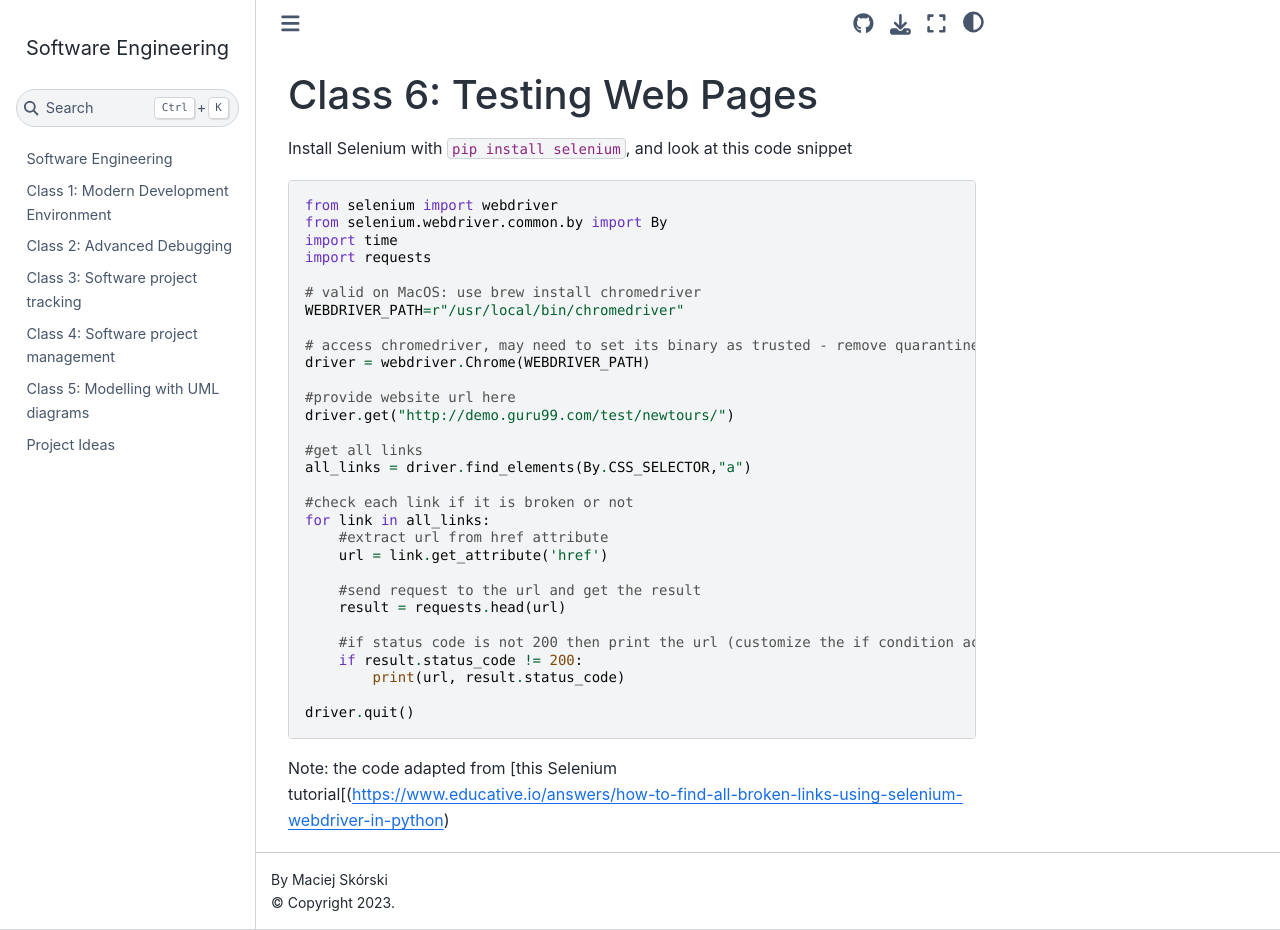
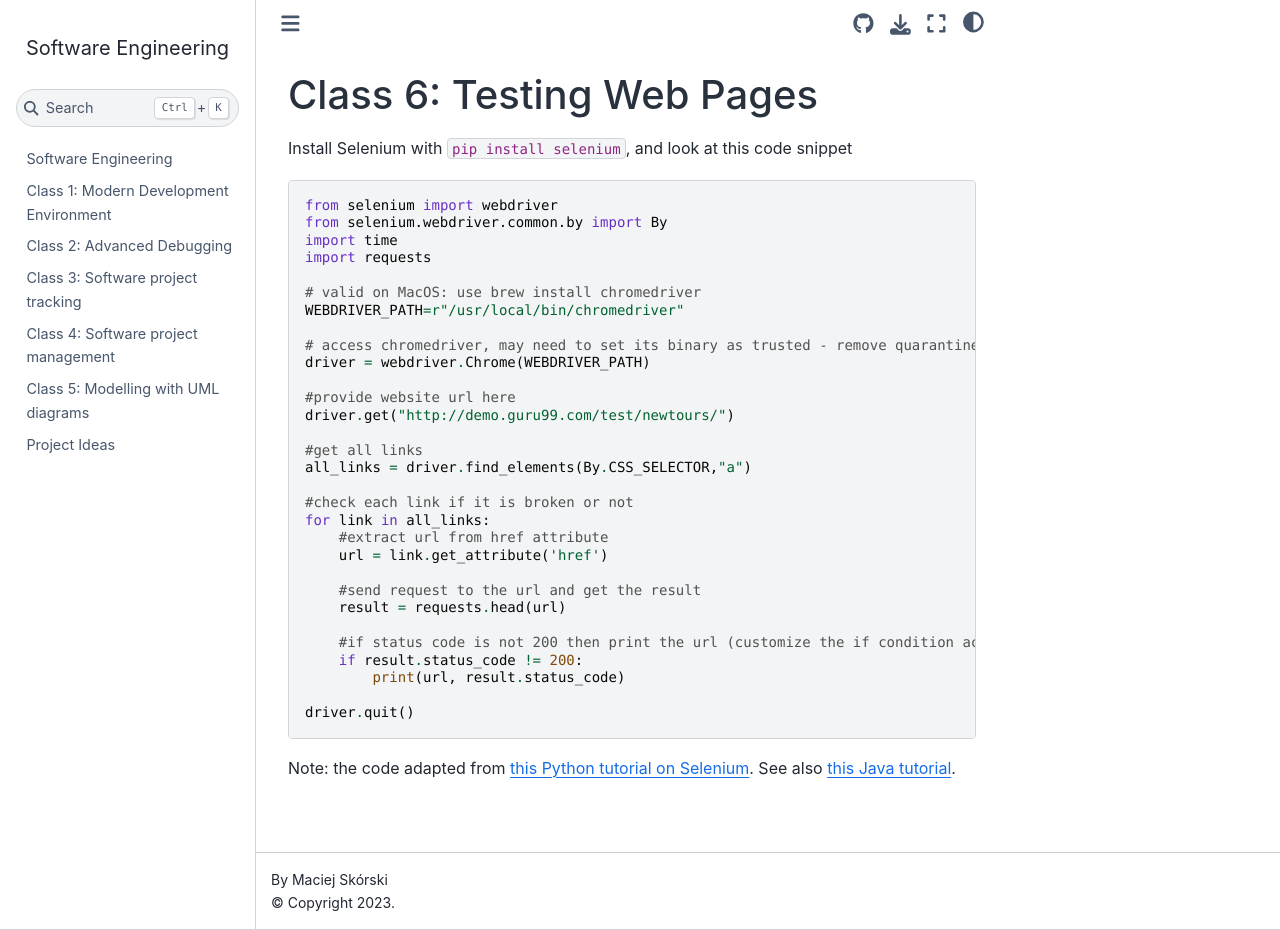
Before and after one commit to maciejskorski/software_engineering, a Jupyter Book: the page built from docs/webapp_testing.md, in a window 1280 px wide and 930 px high. Built offline with Jupyter Book 1.0.4 settings and Sphinx 7.4.7 and the Sphinx Book theme 1.1.4, drawn with Linux system fonts in a browser that asks for light colours.

Commit message:
add java tutorial

````diff
--- a/docs/webapp_testing.md
+++ b/docs/webapp_testing.md
@@ -33,4 +33,5 @@ for link in all_links:
 
 driver.quit()
 ```
-Note: the code adapted from [this Selenium tutorial[(https://www.educative.io/answers/how-to-find-all-broken-links-using-selenium-webdriver-in-python)
+Note: the code adapted from [this Python tutorial on Selenium](https://www.educative.io/answers/how-to-find-all-broken-links-using-selenium-webdriver-in-python).
+See also [this Java tutorial](https://www.guru99.com/find-broken-links-selenium-webdriver.html).
````
